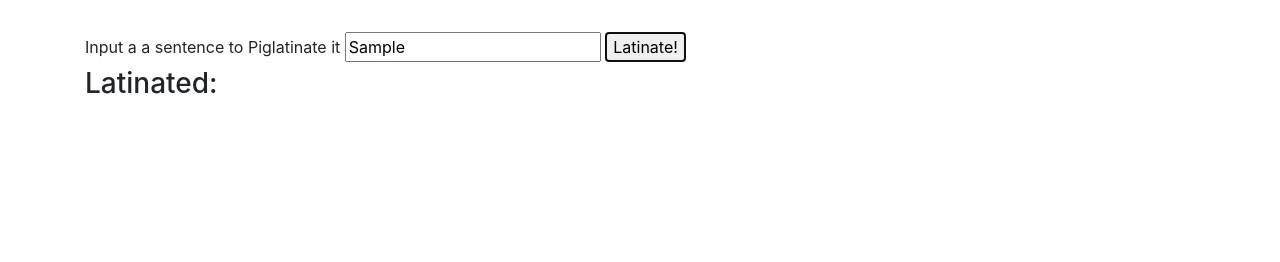
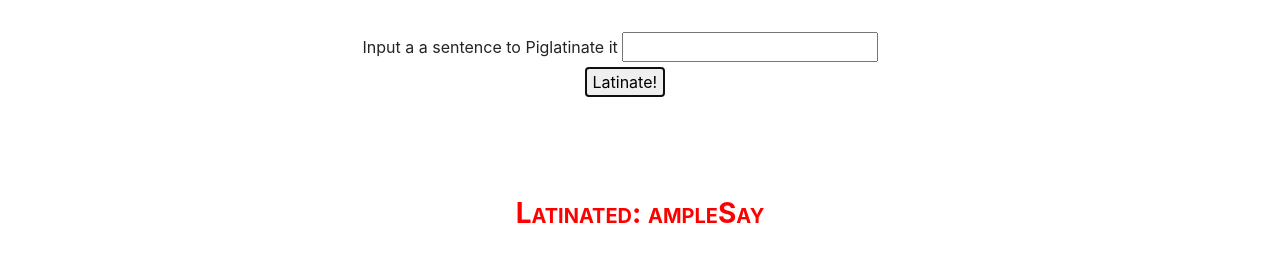
Before and after one commit to elizasohn/piglatinator, a plain HTML site: page index.html in a window 1280 px wide. Both pictures are taken after typing "Sample" into the empty fields and a click on the button "Latinate!". Shown: the part 192-454 px from the top of the page. Drawn offline with Linux system fonts and the light colour scheme.

Commit message:
add some fancy stylings... also there's a problem with multiple inputs

```diff
--- a/css/styles.css
+++ b/css/styles.css
@@ -1,5 +1,12 @@
 .resultBox {
   display: none;
+  margin-top: 100px;
+}
+.resultBox h3 {
+  text-align: center;
+  font-weight: bold;
+  color: red;
+  font-variant: small-caps;
 }
 .jumbotron {
     background-color: rgba(100,100,100,1);
@@ -11,3 +18,10 @@
     color: white;
     text-shadow: 2px 2px 2px black;
 }
+button {
+  margin-left: 40%;
+}
+#inputForm {
+  margin-left: 25%;
+  margin-right: 25%;
+}
--- a/js/scriptsver2.js
+++ b/js/scriptsver2.js
@@ -22,20 +22,22 @@ function piglatinator (string) {
     quack = string.indexOf("qu");
     newWord = (string.slice(quack + 2)) + (string.slice(0, quack + 2)) + "ay";
     console.log(newWord);
-}
-
-
-
+  }
+  return newWord;
 }
 
 
 $(document).ready(function(){
   $("form#inputForm").submit(function(event){
     event.preventDefault();
+
     var userInput = $("#userString").val();
     var latinatedString = piglatinator(userInput);
 
-    $("#resultText").text(latinatedString);
-    $(".resultBox").show();
+    $("#resultText").append(latinatedString);
+    $(".resultBox").slideDown();
+
+    $("form#inputForm")[0].reset();
+
   });
 });
```
